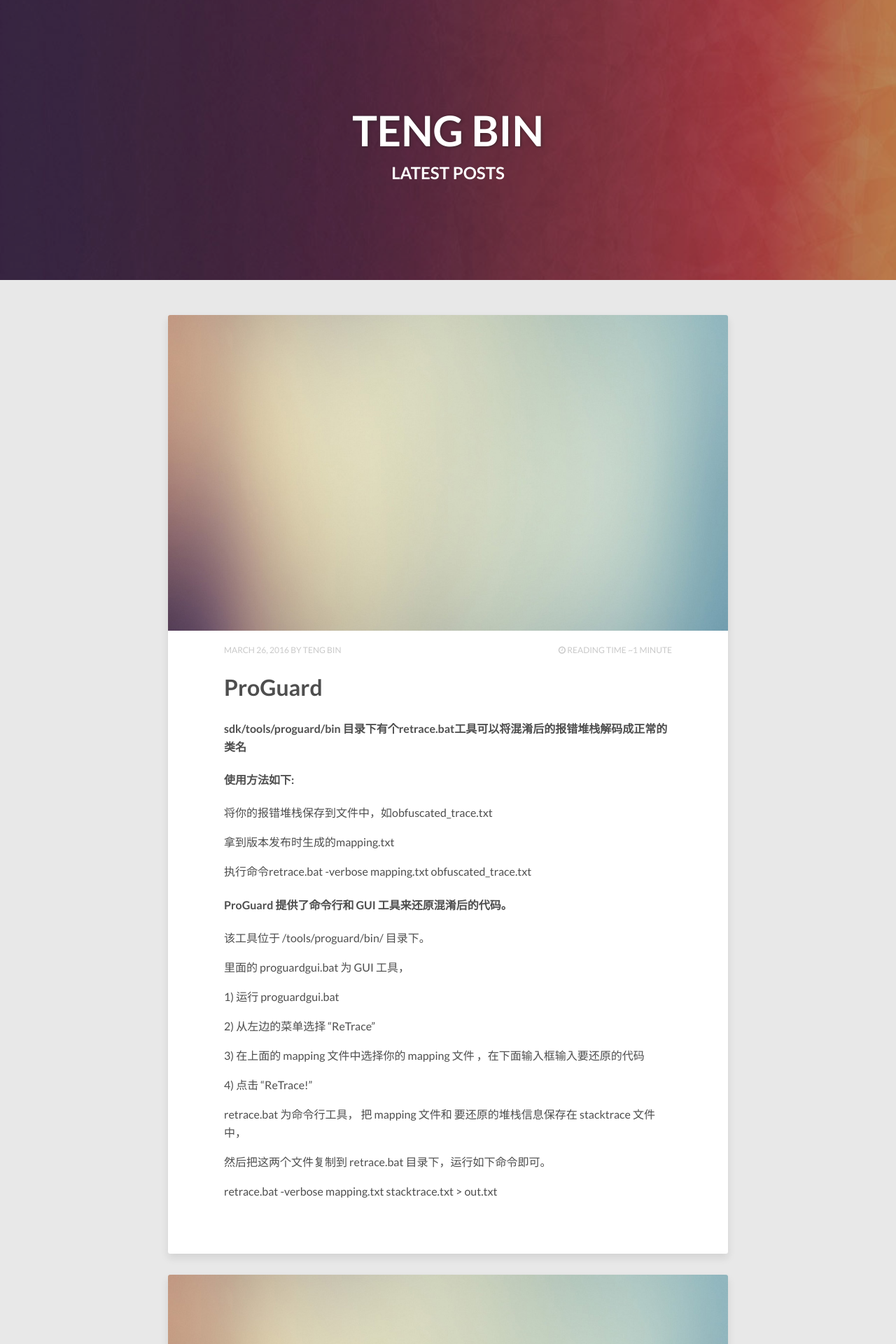
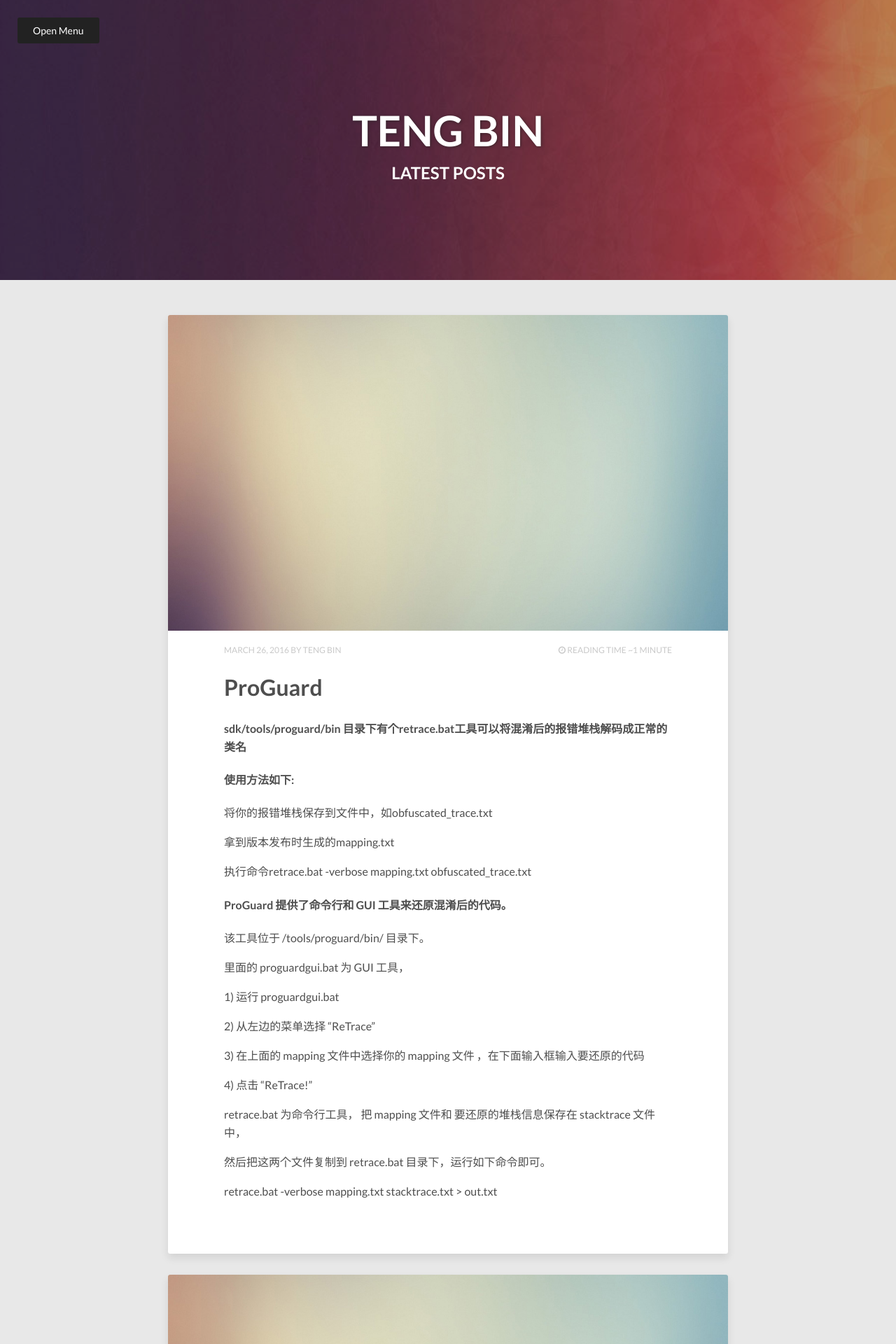
Before and after one commit to tengbinlive/tengbinlive.github.io, a Jekyll site: the page built from index.html, in a window 1280 px wide. Shown: the top 1920 px of the page at 70% size. Built offline with Jekyll 4.4.1, drawn with Linux system fonts in a browser that asks for light colours; nearby versions of some CDN libraries; the list of posts is cut into pages by our own code.

Commit message:
no message

```diff
--- a/_includes/navigation.html
+++ b/_includes/navigation.html
@@ -1,5 +1,5 @@
 <nav id="dl-menu" class="dl-menuwrapper" role="navigation">
-	<a href="#" class="btn-menu btn-danger dl-trigger">Open Menu</a>
+	<a href="#" class="btn  dl-trigger">Open Menu</a>
 	<ul class="dl-menu">
 		<li><a href="{{ site.url }}/">Home</a></li>
 		<li>
```
